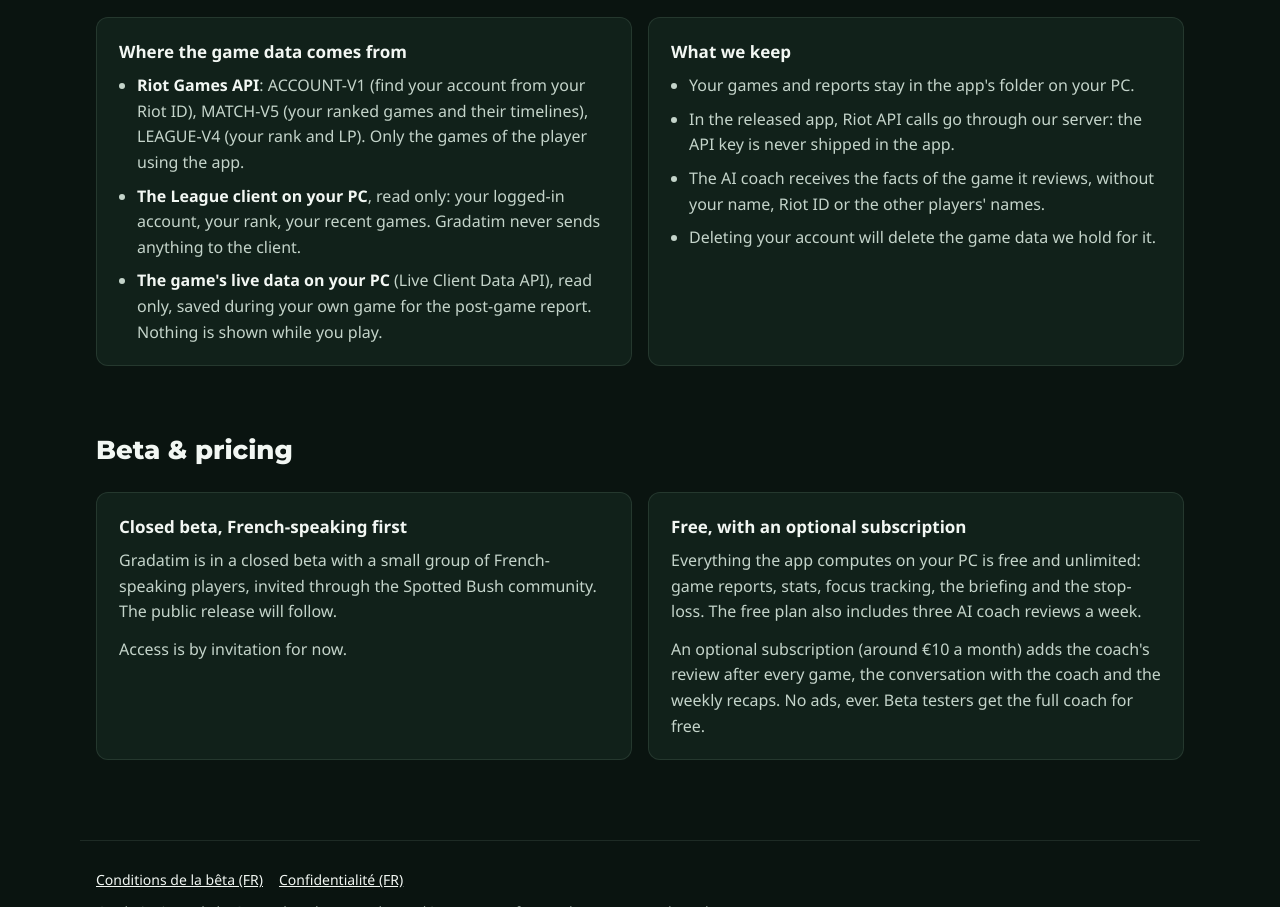
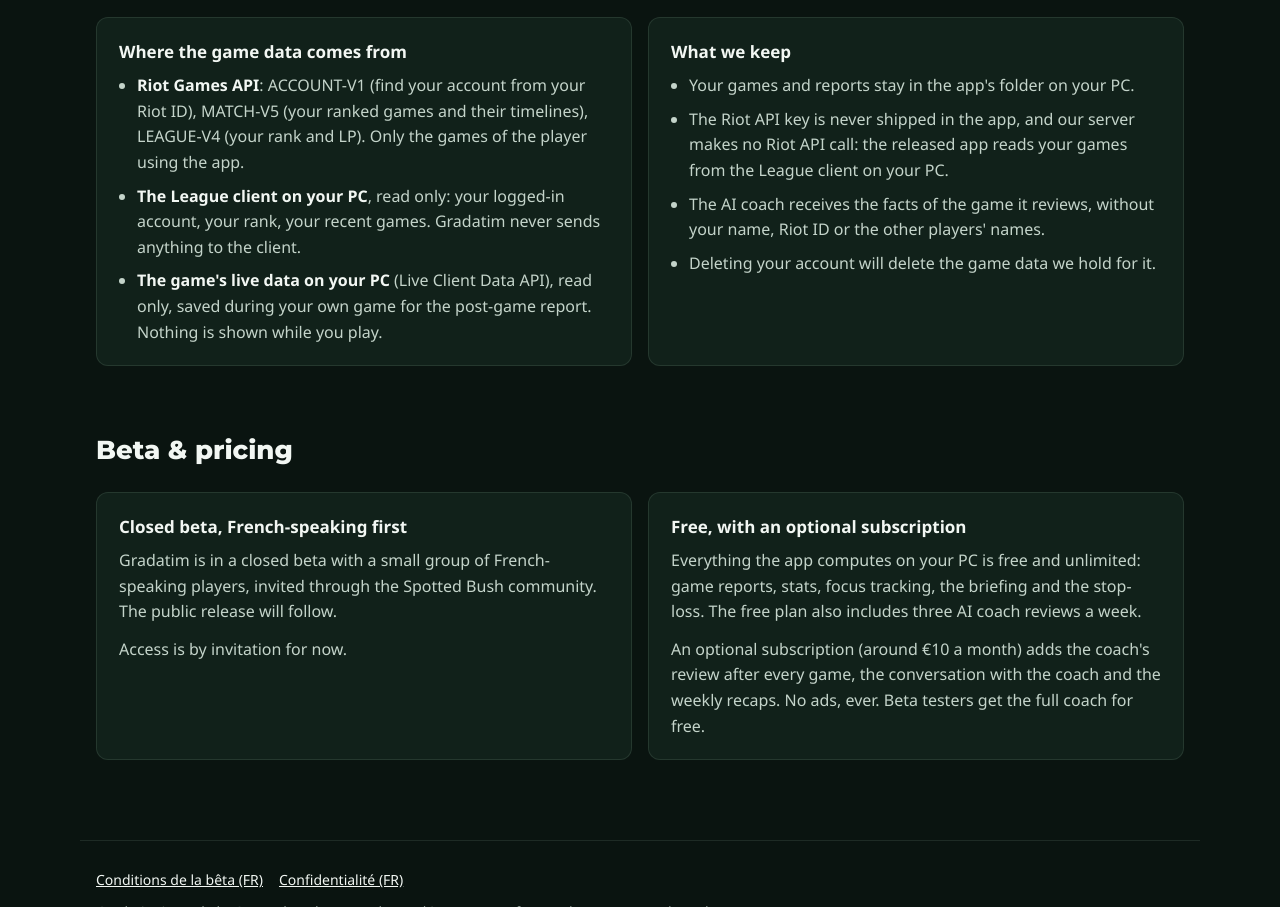
Before and after one commit to SpottedBush/spottedbush.github.io, a plain HTML site: page index.html in a window 1280 px wide. Shown: the part 2918-3825 px from the top of the page. Drawn offline with Linux system fonts and the light colour scheme.

Commit message:
Site : l'app ne fait passer aucun appel à l'API Riot par notre serveur, elle lit le client (TS-89)

```diff
--- a/index.html
+++ b/index.html
@@ -129,8 +129,8 @@
         <h3>What we keep</h3>
         <ul>
           <li>Your games and reports stay in the app's folder on your PC.</li>
-          <li>In the released app, Riot API calls go through our server: the API key is never shipped in the
-            app.</li>
+          <li>The Riot API key is never shipped in the app, and our server makes no Riot API call: the released
+            app reads your games from the League client on your PC.</li>
           <li>The AI coach receives the facts of the game it reviews, without your name, Riot ID or the other
             players' names.</li>
           <li>Deleting your account will delete the game data we hold for it.</li>
```
